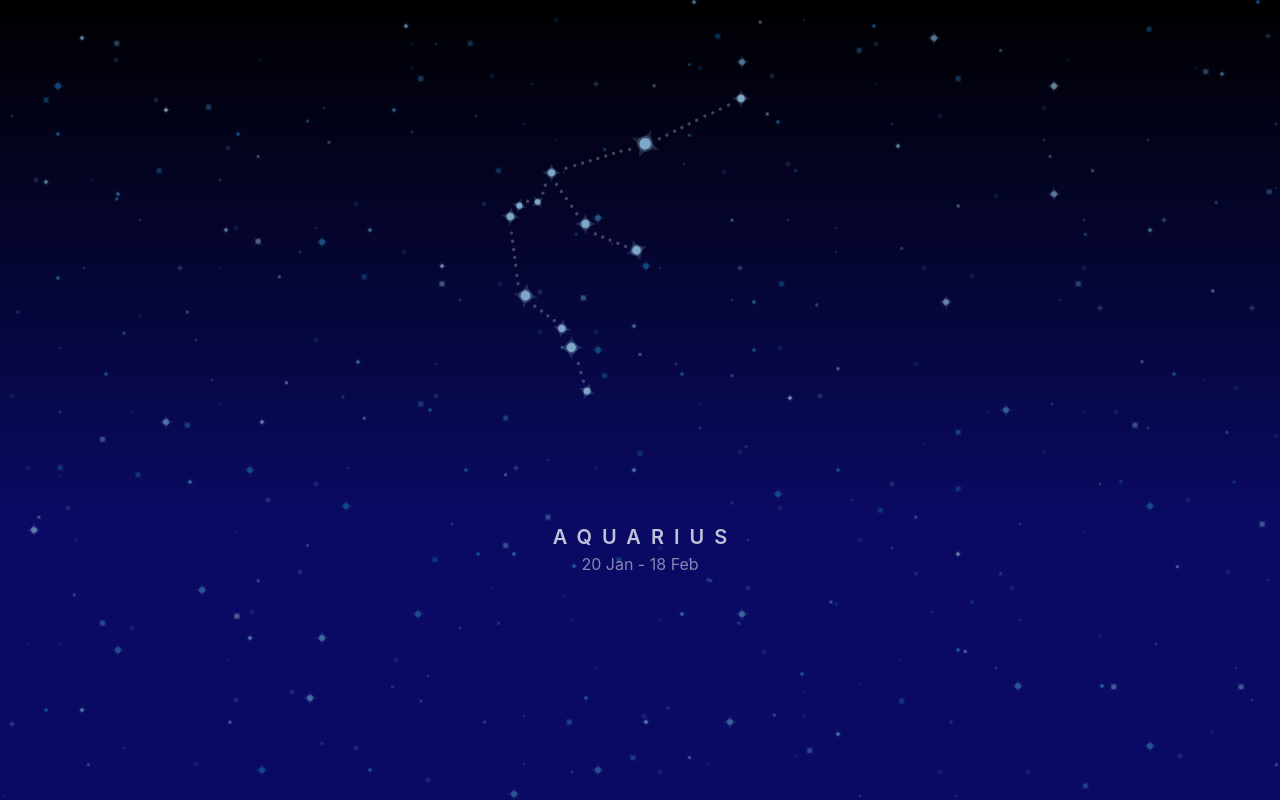
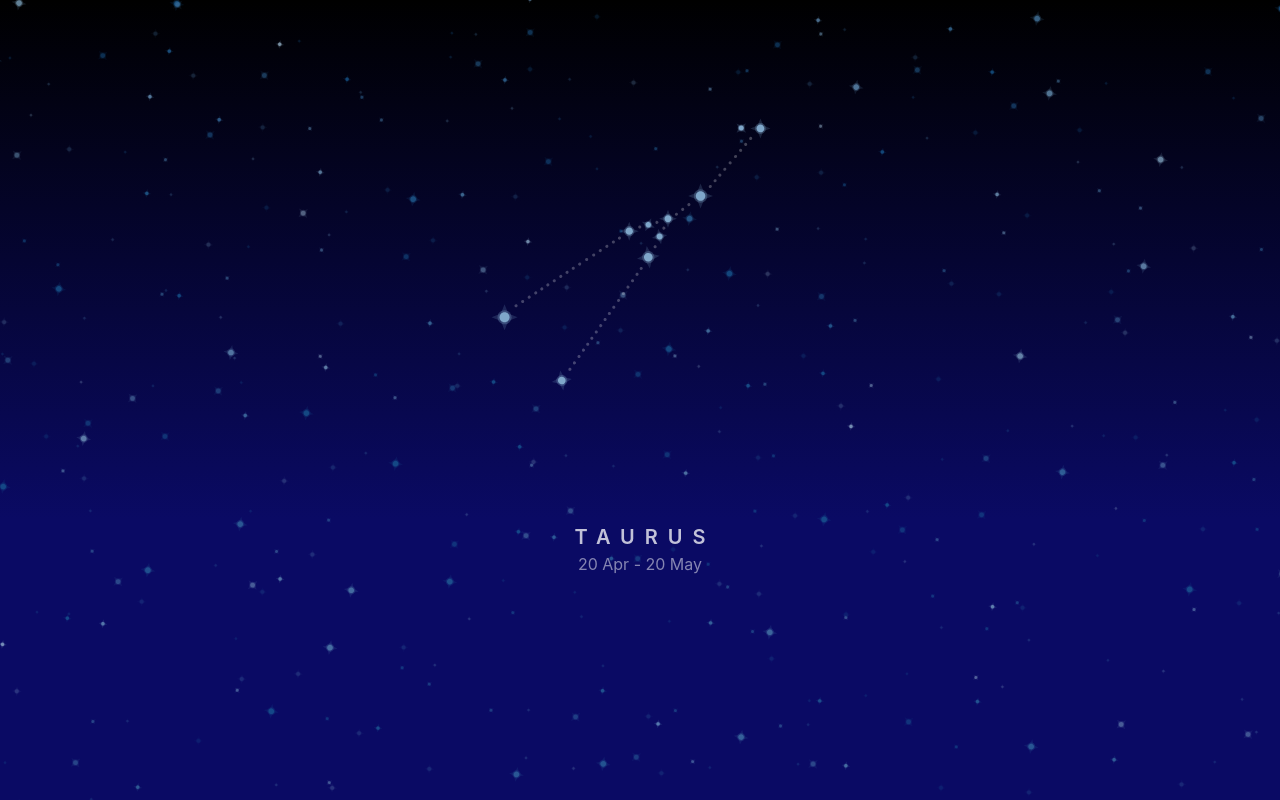
Before and after one commit to am35a/astro-front, a Svelte app: page / in a window 1280 px wide. Built offline with nearby package versions, Linux system fonts and the light colour scheme.

Commit message:
bound the date to the display of the zodiac sign

```diff
--- a/src/App.svelte
+++ b/src/App.svelte
@@ -1,12 +1,28 @@
 <script>
+    // import { onMount } from 'svelte'
+
     import Constellation from './lib/Constellation.svelte'
     import Stars from './lib/Stars.svelte'
     import Main from './lib/Main.svelte'
 
     let rotateDes
+    let currentTimeObj = {
+        day: undefined,
+        month: undefined,
+        year: undefined
+    }
+
+    // onMount(async () => {
+        const theDate = new Date()
+        currentTimeObj.day = theDate.getDate()
+        currentTimeObj.month = theDate.getMonth() + 1 // Jan is 0
+        currentTimeObj.year = theDate.getFullYear();
+    // })
+
+    // console.log(currentTimeObj)
 </script>
 
 <Stars {rotateDes} />
 <Main>
-    <Constellation bind:rotateDes />
+    <Constellation bind:rotateDes day={currentTimeObj.day} month={currentTimeObj.month} />
 </Main>
--- a/src/lib/Constellation.svelte
+++ b/src/lib/Constellation.svelte
@@ -11,6 +11,8 @@
     import scorpioIMG from '/img/constellations/scorpio.svg'
     import sagittariusIMG from '/img/constellations/sagittarius.svg'
     import capricornIMG from '/img/constellations/capricorn.svg'
+
+    // export let currentTimeObj = {}
 
     let constellationArr = [
         {
@@ -87,8 +89,10 @@
         }
     ]
 
-    let constellation = 0
-    export let rotateDes = 0
+    export let day = 1 // start from 1
+    export let month = 1 // start from 1
+    let constellation = day < constellationArr[month].day ? month - 1 : month
+    export let rotateDes = constellation
 
     function rotateFn(direction) {
         direction === 'right' ?
@@ -124,6 +128,9 @@
         </div>
         <div class="period">
             {item.day} {item.month} - {constellationArr[i < 11 ? i + 1 : 0 ].day - 1} {constellationArr[i < 11 ? i + 1 : 0 ].month}
+            <!-- <div>
+                {currentTimeObj.day} {currentTimeObj.month} {currentTimeObj.year}
+            </div> -->
         </div>
     </div>
 {/each}
```
